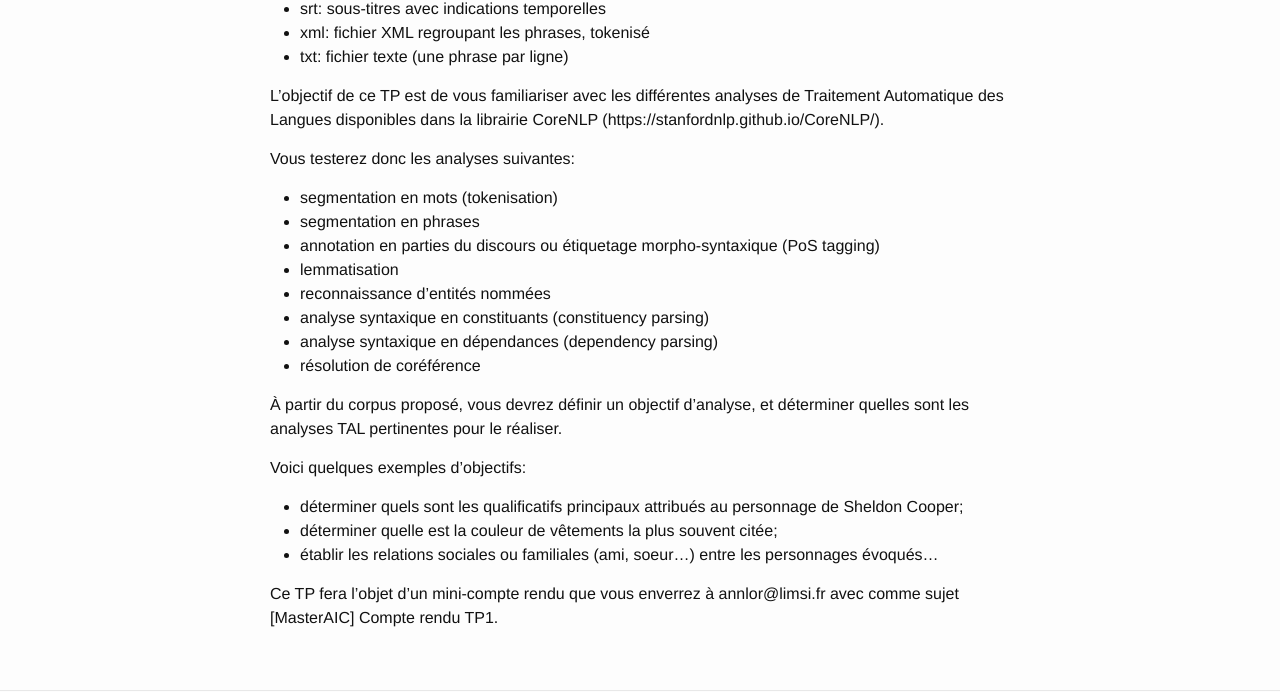
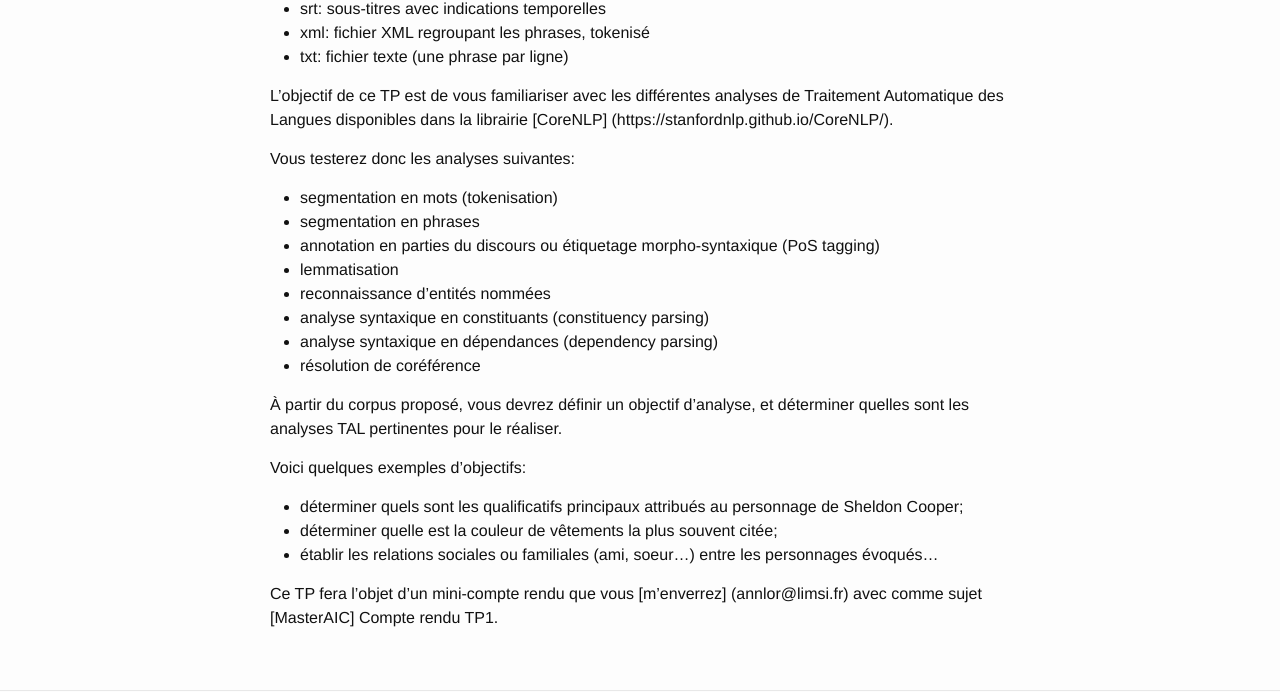
Before and after one commit to annlor/annlor.github.io, a Jekyll site: the page built from _posts/2017-09-21-aic-tp1.markdown, in a window 1280 px wide. Shown: the part 242-934 px from the top of the page. Built offline with Jekyll 4.4.1, drawn with Linux system fonts in a browser that asks for light colours.

Commit message:
modif tp1

```diff
--- a/_posts/2017-09-21-aic-tp1.markdown
+++ b/_posts/2017-09-21-aic-tp1.markdown
@@ -10,7 +10,7 @@ Vous disposez d'un (tout petit) corpus de sous-titres de séries, aux formats:
 - txt: fichier texte (une phrase par ligne)
 
 
-L'objectif de ce TP est de vous familiariser avec les différentes analyses de Traitement Automatique des Langues disponibles dans la librairie CoreNLP (https://stanfordnlp.github.io/CoreNLP/).
+L'objectif de ce TP est de vous familiariser avec les différentes analyses de Traitement Automatique des Langues disponibles dans la librairie [CoreNLP] (https://stanfordnlp.github.io/CoreNLP/).
 
 Vous testerez donc les analyses suivantes:
 - segmentation en mots (tokenisation)
@@ -29,4 +29,4 @@ Voici quelques exemples d'objectifs:
 - déterminer quelle est la couleur de vêtements la plus souvent citée;
 - établir les relations sociales ou familiales (ami, soeur...) entre les personnages évoqués...
 
-Ce TP fera l'objet d'un mini-compte rendu que vous enverrez à annlor@limsi.fr avec comme sujet [MasterAIC] Compte rendu TP1.
+Ce TP fera l'objet d'un mini-compte rendu que vous [m'enverrez] (annlor@limsi.fr) avec comme sujet [MasterAIC] Compte rendu TP1.
```
